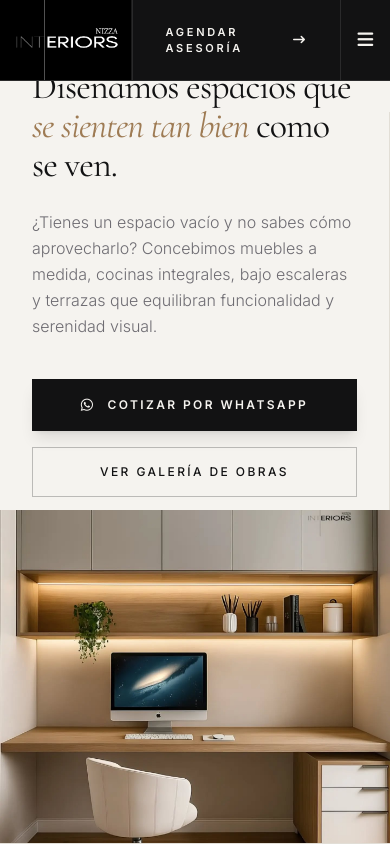
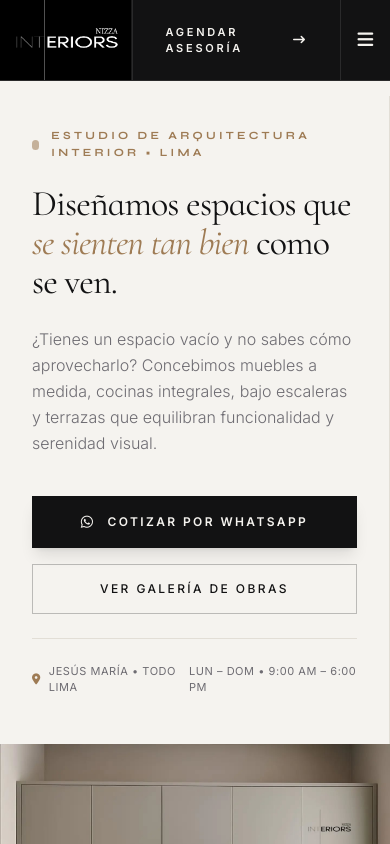
Before and after one commit to BryanRT28/Nizza-Interiors-maqueta, a plain HTML site: page index.html in a window 390 px wide. Shown: the top 844 px of the page. Drawn offline with nearby package versions, Linux system fonts and the light colour scheme.

Commit message:
Update index.html

```diff
--- a/index.html
+++ b/index.html
@@ -112,7 +112,7 @@
 </head>
 <body class="selection:bg-nizza-black selection:text-nizza-bg">
 
-            <!-- ================= 1. NAVEGACIÓN FULL-WIDTH DARK ================= -->
+    <!-- ================= 1. NAVEGACIÓN FULL-WIDTH DARK ================= -->
     <header class="fixed top-0 inset-x-0 z-50 bg-nizza-black border-b border-white/10">
         <div class="w-full flex items-stretch justify-between h-20 sm:h-24">
 
@@ -157,12 +157,12 @@
         </div>
     </header>
 
-        <!-- ================= 2. HERO COMPACTO (100VH EXACTO) ================= -->
-    <section class="relative pt-28 sm:pt-24 grid-line-x w-full h-[calc(100vh)] max-h-[960px] overflow-hidden flex flex-col" id="inicio">
+    <!-- ================= 2. HERO COMPACTO (CON DESPEJE EN MÓVIL) ================= -->
+    <section class="relative pt-24 sm:pt-24 grid-line-x w-full min-h-screen lg:h-[calc(100vh)] lg:max-h-[960px] overflow-hidden flex flex-col" id="inicio">
         <div class="w-full grid grid-cols-1 lg:grid-cols-12 flex-1 h-full min-h-0">
 
-            <!-- Columna Tipográfica (Con espacio corregido en móvil para no chocar con el navbar) -->
-            <div class="lg:col-span-6 px-8 sm:px-14 lg:px-20 pt-4 sm:pt-0 pb-12 flex flex-col justify-center gap-8 lg:gap-10 grid-line-r h-full min-h-0" data-aos="fade-right">
+            <!-- Columna Tipográfica -->
+            <div class="lg:col-span-6 px-8 sm:px-14 lg:px-20 pt-8 sm:pt-0 pb-12 flex flex-col justify-center gap-8 lg:gap-10 grid-line-r h-full min-h-0" data-aos="fade-right">
 
                 <div class="space-y-6">
                     <div class="inline-flex items-center gap-3">
@@ -215,7 +215,6 @@
 
         </div>
     </section>
-
 
     <!-- ================= 3. EL MANIFIESTO EN CASA ================= -->
     <section class="py-28 sm:py-36 grid-line-x w-full" id="filosofia">
```
